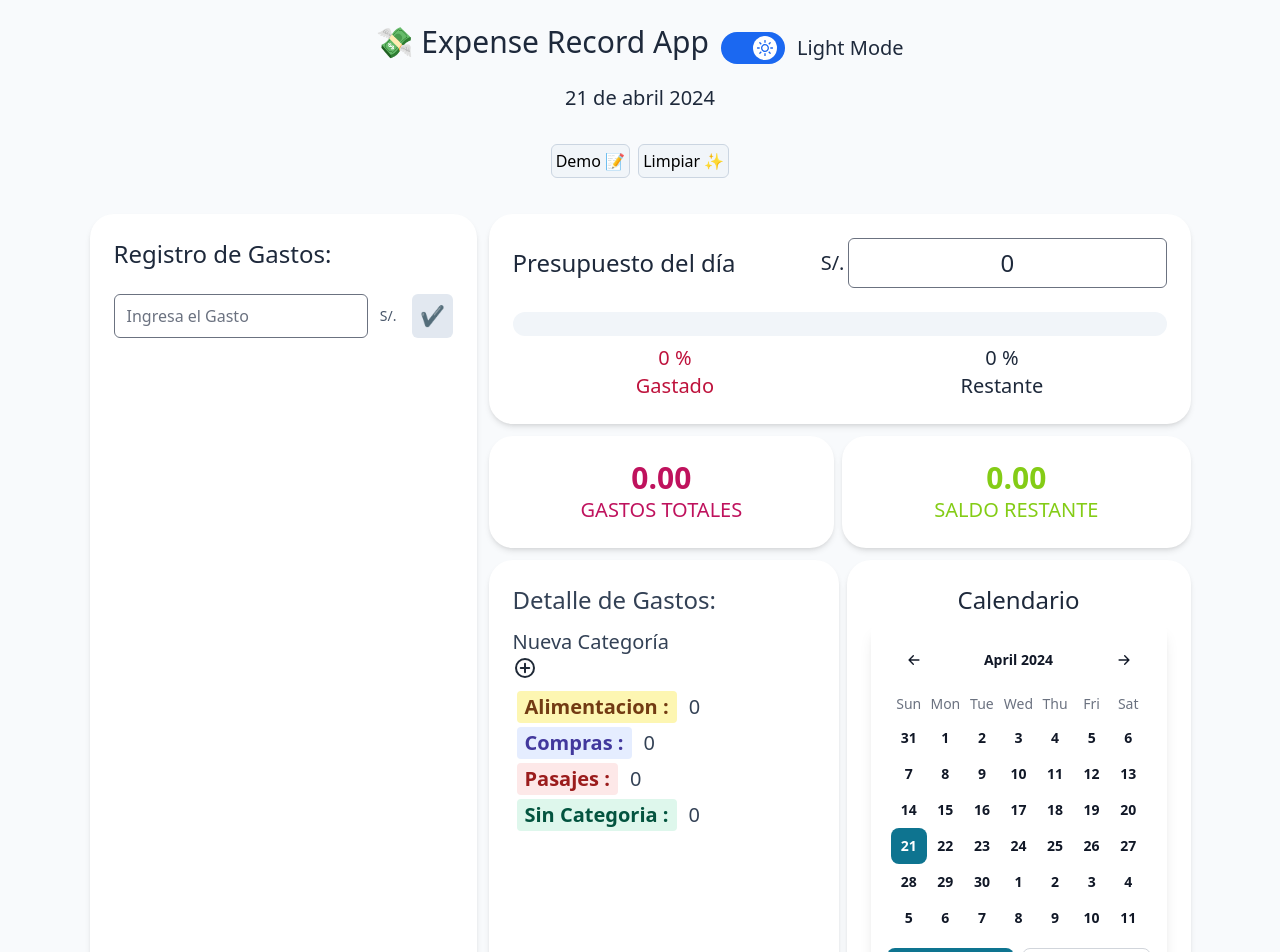
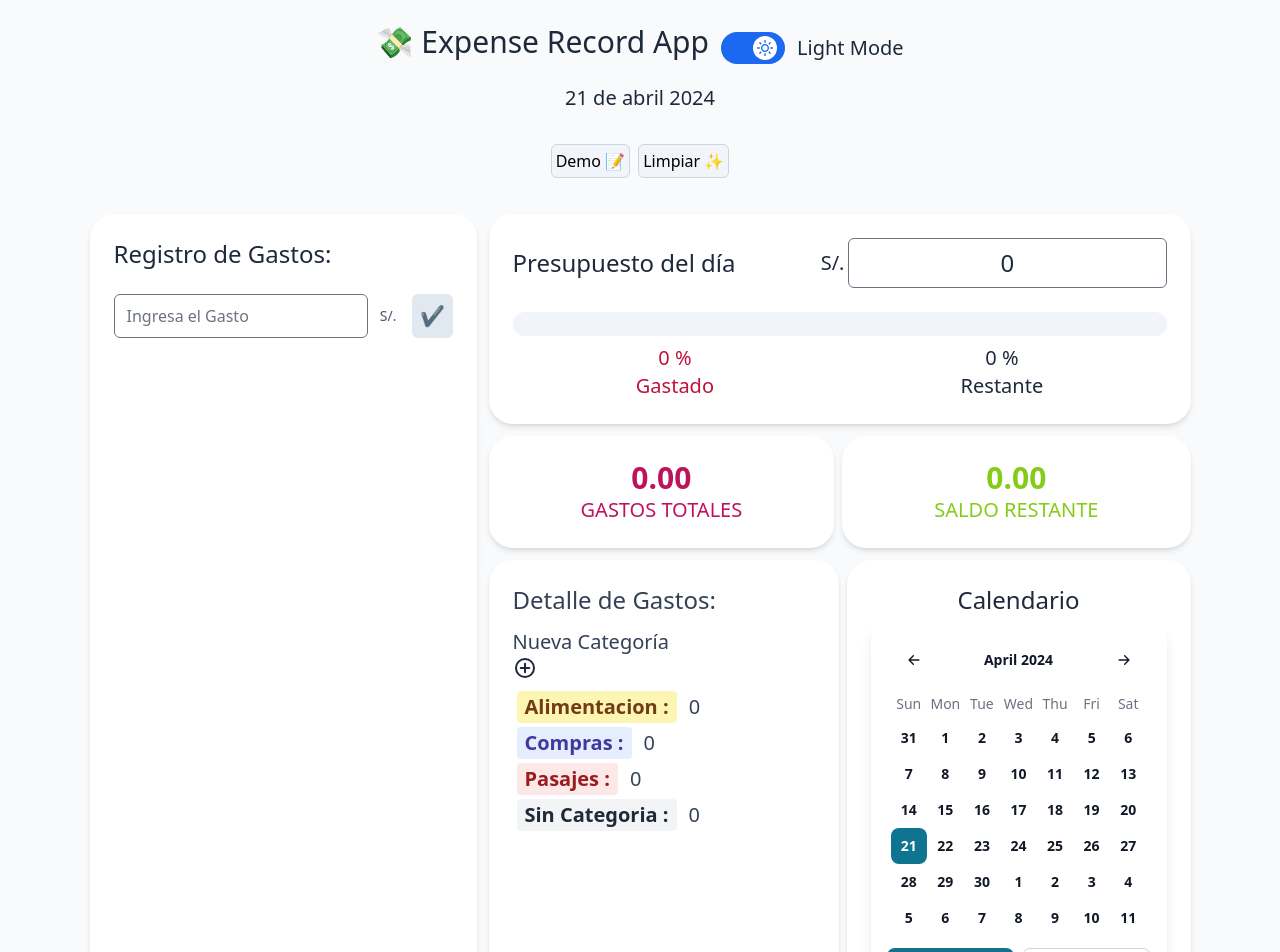
Before and after one commit to nattdev/expense-record-app, a React (Vite) app in the folder client/: page / in a window 1280 px wide. Shown: the top 952 px of the page. Built offline with nearby package versions, Linux system fonts and the light colour scheme.

Commit message:
Change colors of categories badges

```diff
--- a/client/src/components/ExpensesRegister.jsx
+++ b/client/src/components/ExpensesRegister.jsx
@@ -40,7 +40,7 @@ function ExpensesRegister() {
             <li key={category.name}>
                 <input id={category.name} type="radio" name="category" value={category.name} onChange={handleCategoryChange} checked={selectedCategory === category.name} className="hidden peer">
                 </input>
-                <label htmlFor={category.name} className={(category.name == "alimentacion" ? "peer-checked:bg-amber-200" : category.name == "pasajes" ? "peer-checked:bg-green-200" : category.name == "compras" ? "peer-checked:bg-indigo-300" : "peer-checked:bg-slate-200") + " rounded-md border inline-block px-2 py-1 m-1 capitalize"}>{category.name}
+                <label htmlFor={category.name} className={(category.name == "alimentacion" ? "peer-checked:bg-amber-200" : category.name == "pasajes" ? "peer-checked:bg-red-200" : category.name == "compras" ? "peer-checked:bg-indigo-300" : category.name == "sin categoria" ? "peer-checked:bg-slate-200" : "peer-checked:bg-green-200") + " rounded-md border inline-block px-2 py-1 m-1 capitalize"}>{category.name}
                 </label>
             </li>
         )
@@ -87,7 +87,7 @@ function ExpensesRegister() {
                 </div>
                 <Popover content={expenseDetail} placement="bottom" trigger="click" className="bg-white border border-slate-200 rounded-xl dark:border-white">
                     <div>
-                        <Badge color={expense.category == "alimentacion" ? "warning" : expense.category == "pasajes" ? "red" : expense.category == "compras" ? "indigo" : "success"} className="mx-3 text-base md:text-xl min-w-max my-1">
+                        <Badge color={expense.category == "alimentacion" ? "warning" : expense.category == "pasajes" ? "red" : expense.category == "compras" ? "indigo" : expense.category == "sin categoria" ? "gray" : "success"} className="mx-3 text-base md:text-xl min-w-max my-1">
                             {expense.category == "sin categoria" ? "sin categoría" : expense.category}
                         </Badge>
                     </div>
--- a/client/src/components/TotalExpensesDetail.jsx
+++ b/client/src/components/TotalExpensesDetail.jsx
@@ -41,7 +41,7 @@ function TotalExpensesDetail() {
 
     const categoriesDetail = (
         categories.map((category, i) => <li key={i} className="flex m-1 items-center">
-            <Badge color={category.name == "alimentacion" ? "warning" : category.name == "pasajes" ? "red" : category.name == "compras" ? "indigo" : "success"} className="text-base md:text-xl min-w-max">
+            <Badge color={category.name == "alimentacion" ? "warning" : category.name == "pasajes" ? "red" : category.name == "compras" ? "indigo" : category.name == "sin categoria" ? "gray" : "success"} className="text-base md:text-xl min-w-max">
                 <p className="capitalize rounded-md">{category.name} :</p>
             </Badge>
             <p className="ml-3 font-medium">{category.amount}</p>
```
